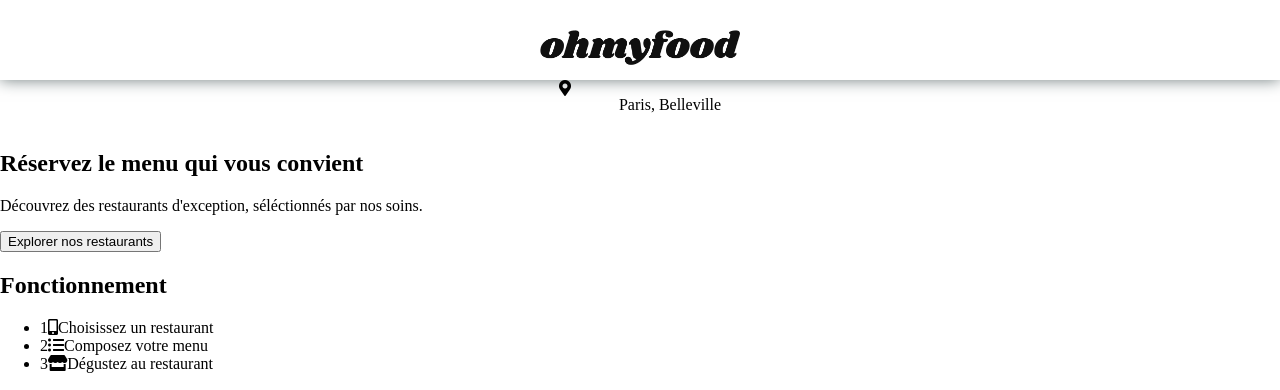
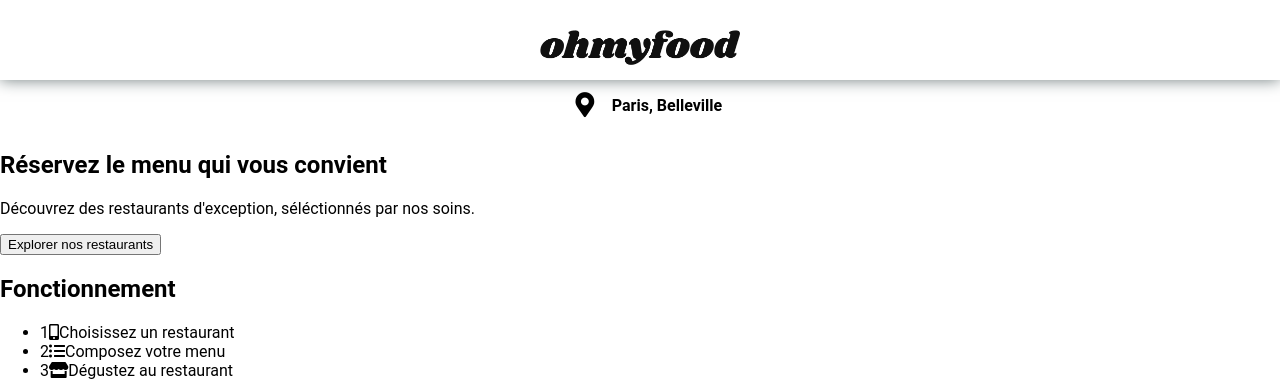
Before and after one commit to BersakerPro/OhmyFood, a plain HTML site: page index.html in a window 1280 px wide. Shown: the top 390 px of the page. Drawn offline with Linux system fonts and the light colour scheme.

Commit message:
First commit

```diff
--- a/css/style.scss
+++ b/css/style.scss
@@ -2,11 +2,14 @@
 $color-secondary: #FF79DA;
 $color-tertiary: #99E2D0;
 $color-shadow: #717D7E;
-
+@mixin icon-size {
+    font-size: 25px;
+}
 
 body{
     width: 100%;
     margin: 0;
+    font-family: 'Roboto', sans-serif;
 }
 header{
     height: 80px;
@@ -18,11 +21,15 @@
     margin-top: 30px;
 }
 .local{
-    height: 50px;
+    justify-content: center;
     display: flex;
-    justify-content: center;
+    margin: auto;
+    font-weight: bold;
         &__icon{
-            width: 60px;
+            text-align: center;
+            padding: 12px;
+            width: 30px;
+            @include icon-size;
         }
 }
 img{
```
Also changed, not shown: css/style.css, 1 other file.
